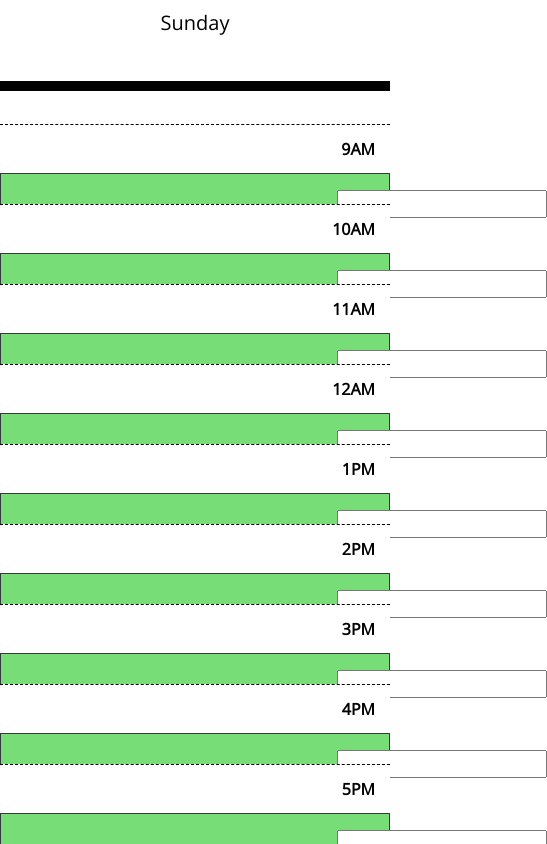
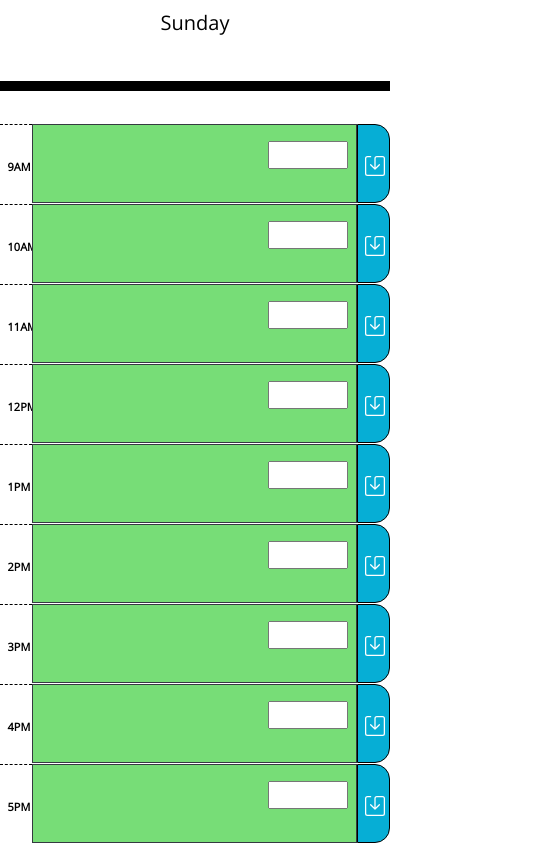
Before and after one commit to CoderJ01/daily-planner, a plain HTML site: page index.html in a window 390 px wide. Shown: the part 256-1100 px from the top of the page, 547 px wide, since content can reach past the window. Drawn offline with nearby package versions, Linux system fonts and the light colour scheme.

Commit message:
media responsiveness

```diff
--- a/assets/css/style.css
+++ b/assets/css/style.css
@@ -77,6 +77,7 @@ body {
     color: black;
   }
 
+  /* saveBtnTwo = save button icon */
   .saveBtnTwo {
     width: 25px;
     height: 25px;
@@ -97,3 +98,85 @@ body {
     inline-size: 72%;
     overflow-wrap: break-word;
   }
+
+  @media screen and (max-width: 768px) {
+
+    text {
+      margin-left: -60%;
+    }
+
+    .input {
+      width: 25%;
+      margin-left: 60%;
+    }
+
+    .text {
+      margin-top: -9%;
+      inline-size: 65%;
+    }
+
+    .saveBtnTwo {
+      margin-bottom: 30%;
+      margin-left: -5%;
+    }
+  }
+
+  @media screen and (max-width: 540px) {
+
+    text {
+      font-size: 14px;
+    }
+
+    .saveBtn {
+      position: relative;
+    }
+
+    .saveBtnTwo {
+      position: absolute;
+      margin-bottom: 27%;
+      margin-left: -30%;
+    }
+  }
+
+  @media screen and (max-width: 414px) {
+
+    text {
+      font-size: 11px;
+      margin-left: -300%;
+    }
+
+    .input {
+      margin-left: 55%;
+    }
+
+    .text {
+      margin-top: -12%;
+    }
+
+    .saveBtnTwo {
+      height: 20px;
+      width: 20px;
+    }
+  }
+
+  @media screen and (max-width: 375px) {
+
+    .display-3 {
+      font-size: 40px;
+    }
+
+    .row {
+      justify-content: right;
+      margin-right: 2%;
+    }
+
+    .hour {
+      position: absolute;
+      margin-right: 87%;
+    }
+
+    text {
+      font-size: 9px;
+      margin-left: -700%;
+    }
+  }
--- a/index.html
+++ b/index.html
@@ -31,14 +31,14 @@
     <section class="container">
 
       <div class="row">
-        <div class="col-sm-1 hour">
-          9AM
+        <div class="col-1 hour">
+          <text>9AM</text>
         </div>
-        <div class="col-sm-10 border border-dark" id="nine">
+        <div class="col-10 border border-dark" id="nine">
           <input id="storage" type="text" class="input">
           <p id="text" class="text"></p>
         </div>
-        <button class="col-sm-1 saveBtn" id="button">
+        <button class="col-1 saveBtn" id="button">
           <svg xmlns="http://www.w3.org/2000/svg" fill="currentColor" class="saveBtnTwo" viewBox="0 0 16 16">
             <path d="M2 1a1 1 0 0 0-1 1v12a1 1 0 0 0 1 1h12a1 1 0 0 0 1-1V2a1 1 0 0 0-1-1H9.5a1 1 0 0 0-1 1v7.293l2.646-2.647a.5.5 0 0 1 .708.708l-3.5 3.5a.5.5 0 0 1-.708 0l-3.5-3.5a.5.5 0 1 1 .708-.708L7.5 9.293V2a2 2 0 0 1 2-2H14a2 2 0 0 1 2 2v12a2 2 0 0 1-2 2H2a2 2 0 0 1-2-2V2a2 2 0 0 1 2-2h2.5a.5.5 0 0 1 0 1H2z"/>
           </svg>
@@ -46,14 +46,14 @@
       </div>
 
       <div class="row">
-        <div class="col-sm-1 hour">
-          10AM
+        <div class="col-1 hour">
+          <text>10AM</text>
         </div>
-        <div class="col-sm-10 border border-dark" id="ten">
+        <div class="col-10 border border-dark" id="ten">
           <input id="storage-a" type="text" class="input">
           <p id="text-a" class="text"></p>
         </div>
-        <button class="col-sm-1 saveBtn" id="button-a">
+        <button class="col-1 saveBtn" id="button-a">
           <svg xmlns="http://www.w3.org/2000/svg" fill="currentColor" class="saveBtnTwo" viewBox="0 0 16 16">
             <path d="M2 1a1 1 0 0 0-1 1v12a1 1 0 0 0 1 1h12a1 1 0 0 0 1-1V2a1 1 0 0 0-1-1H9.5a1 1 0 0 0-1 1v7.293l2.646-2.647a.5.5 0 0 1 .708.708l-3.5 3.5a.5.5 0 0 1-.708 0l-3.5-3.5a.5.5 0 1 1 .708-.708L7.5 9.293V2a2 2 0 0 1 2-2H14a2 2 0 0 1 2 2v12a2 2 0 0 1-2 2H2a2 2 0 0 1-2-2V2a2 2 0 0 1 2-2h2.5a.5.5 0 0 1 0 1H2z"/>
           </svg>
@@ -61,14 +61,14 @@
       </div>
 
       <div class="row">
-        <div class="col-sm-1 hour">
-          11AM
+        <div class="col-1 hour">
+          <text>11AM</text>
         </div>
-        <div class="col-sm-10 border border-dark" id="eleven">
+        <div class="col-10 border border-dark" id="eleven">
           <input id="storage-b" type="text" class="input">
           <p id="text-b" class="text"></p>
         </div>
-        <button class="col-sm-1 saveBtn" id="button-b">
+        <button class="col-1 saveBtn" id="button-b">
           <svg xmlns="http://www.w3.org/2000/svg" fill="currentColor" class="saveBtnTwo" viewBox="0 0 16 16">
             <path d="M2 1a1 1 0 0 0-1 1v12a1 1 0 0 0 1 1h12a1 1 0 0 0 1-1V2a1 1 0 0 0-1-1H9.5a1 1 0 0 0-1 1v7.293l2.646-2.647a.5.5 0 0 1 .708.708l-3.5 3.5a.5.5 0 0 1-.708 0l-3.5-3.5a.5.5 0 1 1 .708-.708L7.5 9.293V2a2 2 0 0 1 2-2H14a2 2 0 0 1 2 2v12a2 2 0 0 1-2 2H2a2 2 0 0 1-2-2V2a2 2 0 0 1 2-2h2.5a.5.5 0 0 1 0 1H2z"/>
           </svg>
@@ -76,14 +76,14 @@
       </div>
 
       <div class="row">
-        <div class="col-sm-1 hour">
-          12AM
+        <div class="col-1 hour">
+          <text>12PM</text>
         </div>
-        <div class="col-sm-10 border border-dark" id="twelve">
+        <div class="col-10 border border-dark" id="twelve">
           <input id="storage-c" type="text" class="input">
           <p id="text-c" class="text"></p>
         </div>
-        <button class="col-sm-1 saveBtn" id="button-c">
+        <button class="col-1 saveBtn" id="button-c">
           <svg xmlns="http://www.w3.org/2000/svg" fill="currentColor" class="saveBtnTwo" viewBox="0 0 16 16">
             <path d="M2 1a1 1 0 0 0-1 1v12a1 1 0 0 0 1 1h12a1 1 0 0 0 1-1V2a1 1 0 0 0-1-1H9.5a1 1 0 0 0-1 1v7.293l2.646-2.647a.5.5 0 0 1 .708.708l-3.5 3.5a.5.5 0 0 1-.708 0l-3.5-3.5a.5.5 0 1 1 .708-.708L7.5 9.293V2a2 2 0 0 1 2-2H14a2 2 0 0 1 2 2v12a2 2 0 0 1-2 2H2a2 2 0 0 1-2-2V2a2 2 0 0 1 2-2h2.5a.5.5 0 0 1 0 1H2z"/>
           </svg>
@@ -91,14 +91,14 @@
       </div>
 
       <div class="row">
-        <div class="col-sm-1 hour">
-          1PM
+        <div class="col-1 hour">
+          <text>1PM</text>
         </div>
-        <div class="col-sm-10 border border-dark" id="one">
+        <div class="col-10 border border-dark" id="one">
           <input id="storage-d" type="text" class="input">
           <p id="text-d" class="text"></p>
         </div>
-        <button class="col-sm-1 saveBtn" id="button-d">
+        <button class="col-1 saveBtn" id="button-d">
           <svg xmlns="http://www.w3.org/2000/svg" fill="currentColor" class="saveBtnTwo" viewBox="0 0 16 16">
             <path d="M2 1a1 1 0 0 0-1 1v12a1 1 0 0 0 1 1h12a1 1 0 0 0 1-1V2a1 1 0 0 0-1-1H9.5a1 1 0 0 0-1 1v7.293l2.646-2.647a.5.5 0 0 1 .708.708l-3.5 3.5a.5.5 0 0 1-.708 0l-3.5-3.5a.5.5 0 1 1 .708-.708L7.5 9.293V2a2 2 0 0 1 2-2H14a2 2 0 0 1 2 2v12a2 2 0 0 1-2 2H2a2 2 0 0 1-2-2V2a2 2 0 0 1 2-2h2.5a.5.5 0 0 1 0 1H2z"/>
           </svg>
@@ -106,14 +106,14 @@
       </div>
 
       <div class="row">
-        <div class="col-sm-1 hour">
-          2PM
+        <div class="col-1 hour">
+          <text>2PM</text>
         </div>
-        <div class="col-sm-10 border border-dark" id="two">
+        <div class="col-10 border border-dark" id="two">
           <input id="storage-e" type="text" class="input">
           <p id="text-e" class="text"></p>
         </div>
-        <button class="col-sm-1 saveBtn" id="button-e">
+        <button class="col-1 saveBtn" id="button-e">
           <svg xmlns="http://www.w3.org/2000/svg" fill="currentColor" class="saveBtnTwo" viewBox="0 0 16 16">
             <path d="M2 1a1 1 0 0 0-1 1v12a1 1 0 0 0 1 1h12a1 1 0 0 0 1-1V2a1 1 0 0 0-1-1H9.5a1 1 0 0 0-1 1v7.293l2.646-2.647a.5.5 0 0 1 .708.708l-3.5 3.5a.5.5 0 0 1-.708 0l-3.5-3.5a.5.5 0 1 1 .708-.708L7.5 9.293V2a2 2 0 0 1 2-2H14a2 2 0 0 1 2 2v12a2 2 0 0 1-2 2H2a2 2 0 0 1-2-2V2a2 2 0 0 1 2-2h2.5a.5.5 0 0 1 0 1H2z"/>
           </svg>
@@ -121,14 +121,14 @@
       </div>
 
       <div class="row">
-        <div class="col-sm-1 hour">
-          3PM
+        <div class="col-1 hour">
+          <text>3PM</text>
         </div>
-        <div class="col-sm-10 border border-dark" id="three">
+        <div class="col-10 border border-dark" id="three">
           <input id="storage-f" type="text" class="input">
           <p id="text-f" class="text"></p>
         </div>
-        <button class="col-sm-1 saveBtn" id="button-f">
+        <button class="col-1 saveBtn" id="button-f">
           <svg xmlns="http://www.w3.org/2000/svg" fill="currentColor" class="saveBtnTwo" viewBox="0 0 16 16">
             <path d="M2 1a1 1 0 0 0-1 1v12a1 1 0 0 0 1 1h12a1 1 0 0 0 1-1V2a1 1 0 0 0-1-1H9.5a1 1 0 0 0-1 1v7.293l2.646-2.647a.5.5 0 0 1 .708.708l-3.5 3.5a.5.5 0 0 1-.708 0l-3.5-3.5a.5.5 0 1 1 .708-.708L7.5 9.293V2a2 2 0 0 1 2-2H14a2 2 0 0 1 2 2v12a2 2 0 0 1-2 2H2a2 2 0 0 1-2-2V2a2 2 0 0 1 2-2h2.5a.5.5 0 0 1 0 1H2z"/>
           </svg>
@@ -136,14 +136,14 @@
       </div>
 
       <div class="row">
-        <div class="col-sm-1 hour">
-          4PM
+        <div class="col-1 hour">
+          <text>4PM</text>
         </div>
-        <div class="col-sm-10 border border-dark" id="four">
+        <div class="col-10 border border-dark" id="four">
           <input id="storage-g" type="text" class="input">
           <p id="text-g" class="text"></p>
         </div>
-        <button class="col-sm-1 saveBtn" id="button-g">
+        <button class="col-1 saveBtn" id="button-g">
           <svg xmlns="http://www.w3.org/2000/svg" fill="currentColor" class="saveBtnTwo" viewBox="0 0 16 16">
             <path d="M2 1a1 1 0 0 0-1 1v12a1 1 0 0 0 1 1h12a1 1 0 0 0 1-1V2a1 1 0 0 0-1-1H9.5a1 1 0 0 0-1 1v7.293l2.646-2.647a.5.5 0 0 1 .708.708l-3.5 3.5a.5.5 0 0 1-.708 0l-3.5-3.5a.5.5 0 1 1 .708-.708L7.5 9.293V2a2 2 0 0 1 2-2H14a2 2 0 0 1 2 2v12a2 2 0 0 1-2 2H2a2 2 0 0 1-2-2V2a2 2 0 0 1 2-2h2.5a.5.5 0 0 1 0 1H2z"/>
           </svg>
@@ -151,14 +151,14 @@
       </div>
 
       <div class="row">
-        <div class="col-sm-1 hour">
-          5PM
+        <div class="col-1 hour">
+          <text>5PM</text>
         </div>
-        <div class="col-sm-10 border border-dark" id="five">
+        <div class="col-10 border border-dark" id="five">
           <input id="storage-h" type="text" class="input">
           <p id="text-h" class="text"></p>
         </div>
-        <button class="col-sm-1 saveBtn" id="button-h">
+        <button class="col-1 saveBtn" id="button-h">
           <svg xmlns="http://www.w3.org/2000/svg" fill="currentColor" class="saveBtnTwo" viewBox="0 0 16 16">
             <path d="M2 1a1 1 0 0 0-1 1v12a1 1 0 0 0 1 1h12a1 1 0 0 0 1-1V2a1 1 0 0 0-1-1H9.5a1 1 0 0 0-1 1v7.293l2.646-2.647a.5.5 0 0 1 .708.708l-3.5 3.5a.5.5 0 0 1-.708 0l-3.5-3.5a.5.5 0 1 1 .708-.708L7.5 9.293V2a2 2 0 0 1 2-2H14a2 2 0 0 1 2 2v12a2 2 0 0 1-2 2H2a2 2 0 0 1-2-2V2a2 2 0 0 1 2-2h2.5a.5.5 0 0 1 0 1H2z"/>
           </svg>
```
